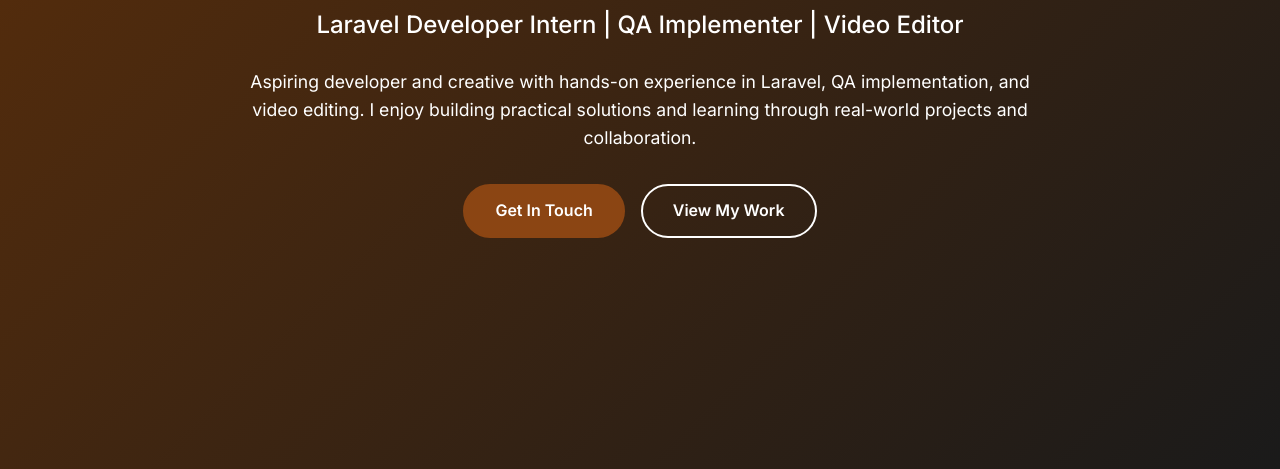
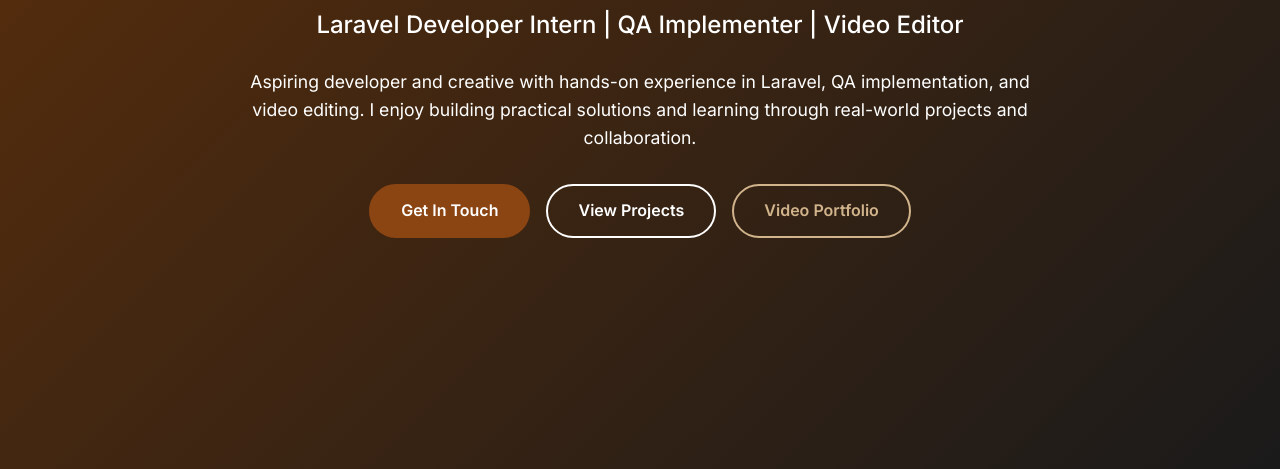
Before and after one commit to Dev-MAJO/-BSCpE-Marc-Joseph-Respicio, a plain HTML site: page index.html in a window 1280 px wide. Shown: the part 331-800 px from the top of the page. Drawn offline with Linux system fonts and the light colour scheme.

Commit message:
Add 3-button hero layout: Get In Touch, View Projects, Video Portfolio

```diff
--- a/index.html
+++ b/index.html
@@ -62,7 +62,8 @@
                 </p>
                 <div class="hero-buttons">
                     <a href="#contact" class="btn btn-primary">Get In Touch</a>
-                    <a href="#portfolio" class="btn btn-secondary">View My Work</a>
+                    <a href="#projects" class="btn btn-secondary">View Projects</a>
+                    <a href="#portfolio" class="btn btn-tertiary">Video Portfolio</a>
                 </div>
             </div>
         </div>
--- a/styles.css
+++ b/styles.css
@@ -200,6 +200,18 @@
 .btn-secondary:hover {
     background-color: var(--white);
     color: var(--primary-brown);
+    transform: translateY(-2px);
+}
+
+.btn-tertiary {
+    background-color: transparent;
+    color: var(--light-brown);
+    border-color: var(--light-brown);
+}
+
+.btn-tertiary:hover {
+    background-color: var(--light-brown);
+    color: var(--dark-brown);
     transform: translateY(-2px);
 }
 
```
